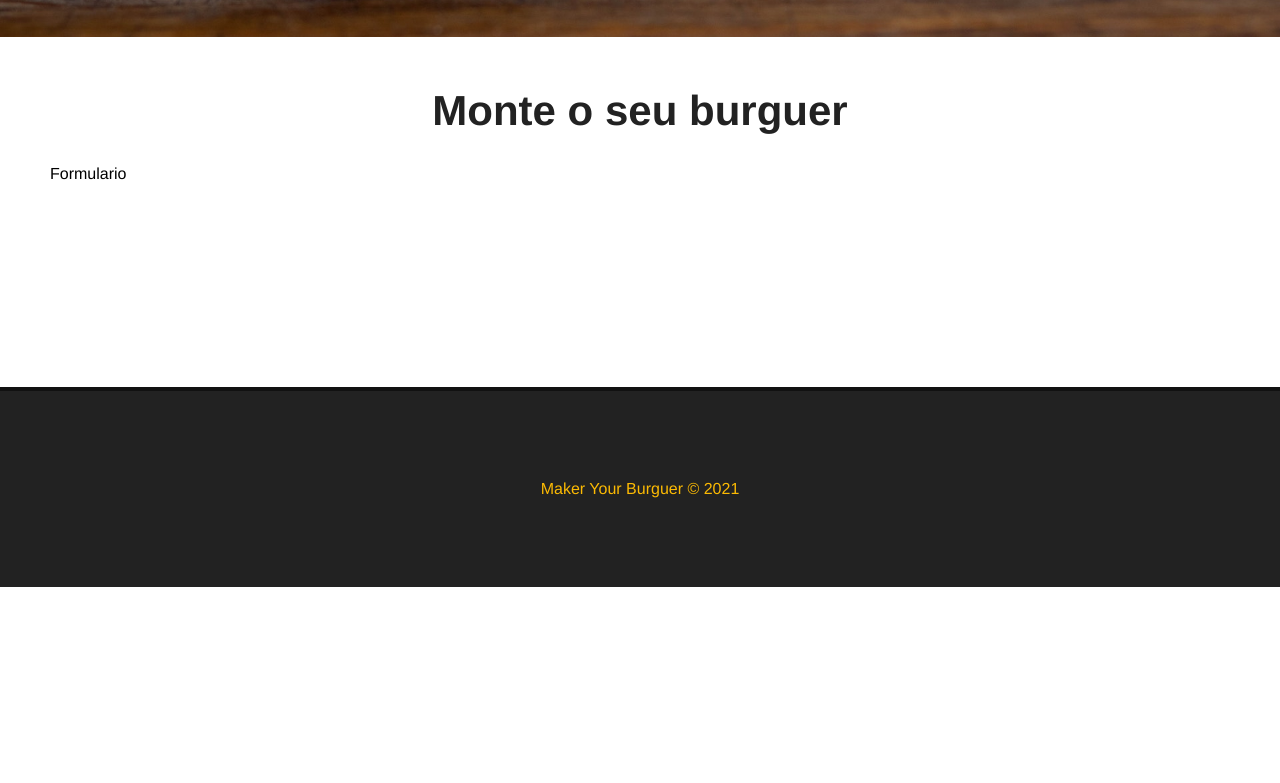
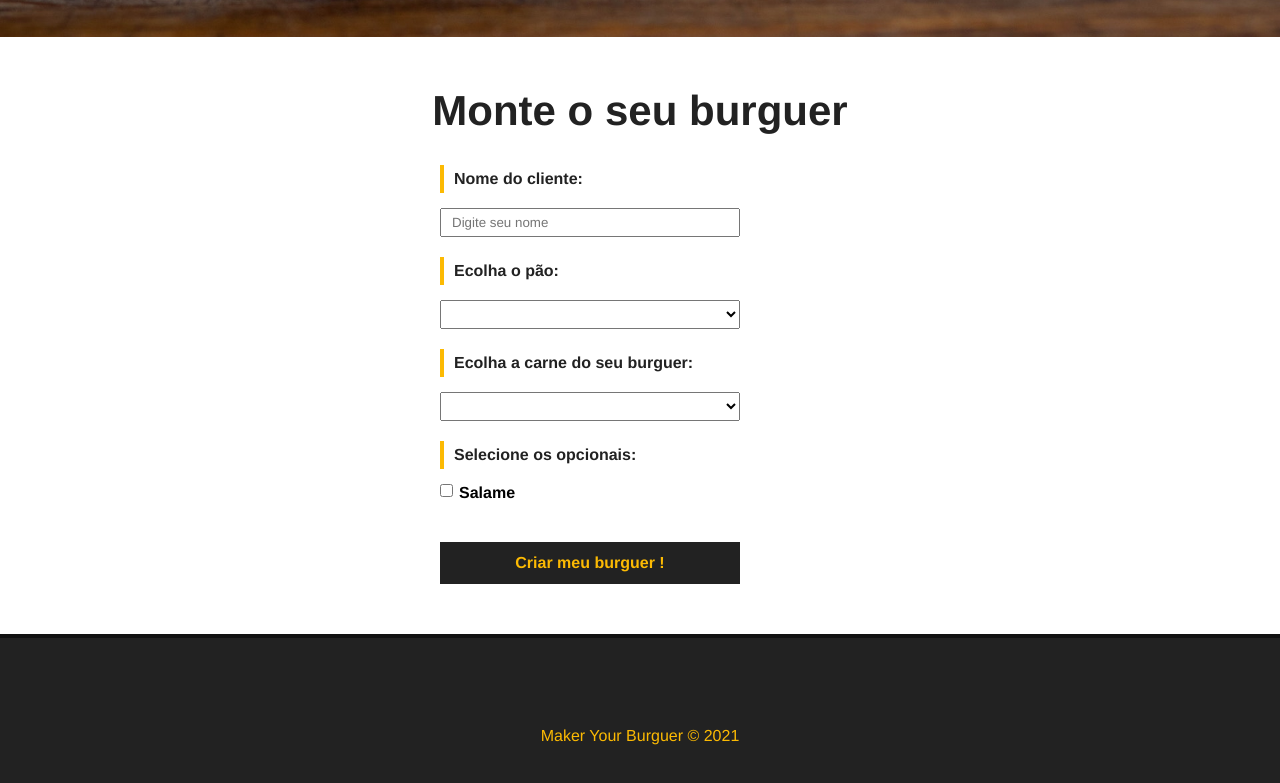
Before and after one commit to gabrielNunesKlein/Make-your-burguer, a Vue app: page / in a window 1280 px wide. Shown: the part 541-1324 px from the top of the page. Before the commit the page ends 1128 px from the top, so only its background shows below. Built offline with nearby package versions, Linux system fonts and the light colour scheme.

Commit message:
Criando o formulario

```diff
--- /dev/null
+++ b/src/components/BurguerForm.vue
@@ -0,0 +1,101 @@
+<template>
+    <div>
+        <form id="burguer-form">
+            <div class="input-container">
+                <label for="nome">Nome do cliente:</label>
+                <input type="text" id="nome" name="nome" v-model="nome" placeholder="Digite seu nome">
+            </div>
+            <div class="input-container">
+                <label for="pao">Ecolha o pão:</label>
+                <select name="pao" id="pao" v-model="pao">
+                    <option value="">Selecione o pão</option>
+                    <option value="Integral">Integral</option>
+                </select>
+            </div>
+            <div class="input-container">
+                <label for="carne">Ecolha a carne do seu burguer:</label>
+                <select name="carne" id="carne" v-model="carne">
+                    <option value="">Selecione a carne</option>
+                    <option value="Maminha">Maminha</option>
+                </select>
+            </div>
+            <div id="checkbox-container" class="input-container">
+                <label id="opcionais-title" for="opcionais">Selecione os opcionais:</label>
+                <div class="checkbox-container">
+                    <input type="checkbox" name="opcionais" v-model="opcionais" value="Salame">
+                    <span>Salame</span>
+                </div>
+            </div>
+            <input type="submit" class="submit-btn" value="Criar meu burguer !">
+        </form>
+    </div>
+</template>
+
+<style scoped>
+    #burguer-form{
+        max-width: 400px;
+        margin: 0 auto;
+    }
+
+    .input-container{
+        display: flex;
+        flex-direction: column;
+        margin-bottom: 20px;
+    }
+
+    label{
+        font-weight: bold;
+        margin-bottom: 15px;
+        color: #222;
+        padding: 5px 10px;
+        border-left: 4px solid #FCBA03;
+    }
+
+    input, select{
+        padding: 5px 10px;
+        width: 300px;
+    }
+
+    #opcionais-container{
+        flex-direction: row;
+        flex-wrap: wrap;
+    }
+
+    #opcionais-title{
+        width: 100%;
+    }
+
+    .checkbox-container{
+        display: flex;
+        align-items: flex-start;
+        width: 50%;
+        margin-bottom: 20px;
+    }
+
+    .checkbox-container span,
+    .checkbox-container input{
+        width: auto;
+    }
+
+    .checkbox-container span{
+        margin-left: 6px;
+        font-weight: bold;
+    }
+
+    .submit-btn{
+        background-color: #222;
+        color:#fcba03;
+        font-weight: bold;
+        border: 2px solid #222;
+        padding: 10px;
+        font-size: 16px;
+        margin: 0 auto;
+        cursor: pointer;
+        transition: .5s;
+    }
+
+    .submit-btn:hover {
+        background-color: transparent;
+        color: #222;
+  }
+</style>
--- a/src/views/Home.vue
+++ b/src/views/Home.vue
@@ -2,16 +2,18 @@
   <Banner />
   <div class="main-container">
     <h1>Monte o seu burguer</h1>
-    <p>Formulario</p>
+    <BurguerForm />
   </div>
 </template>
 
 <script>
 import Banner from '../components/Banner.vue';
+import BurguerForm from '../components/BurguerForm.vue';
 export default {
   name: 'Home',
   components: {
-    Banner
+    Banner,
+    BurguerForm
   }
 }
 </script>
```
